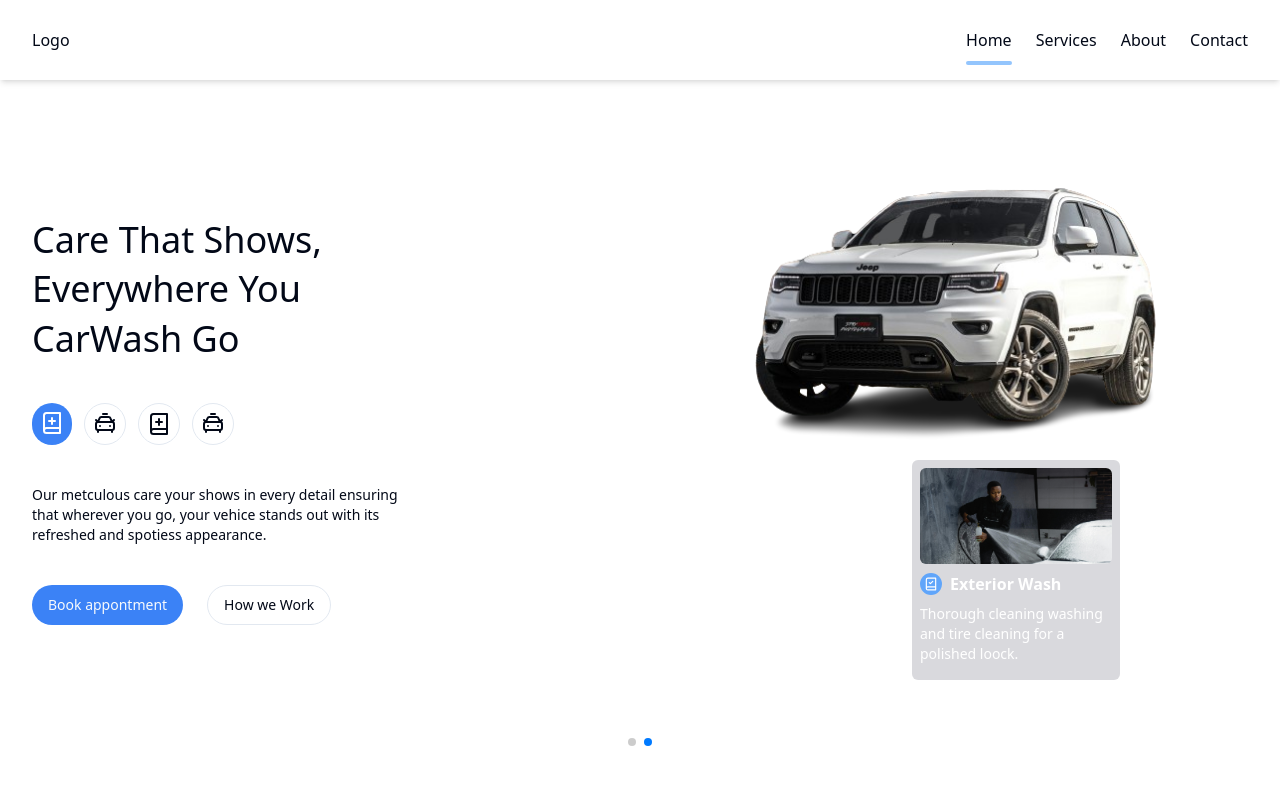
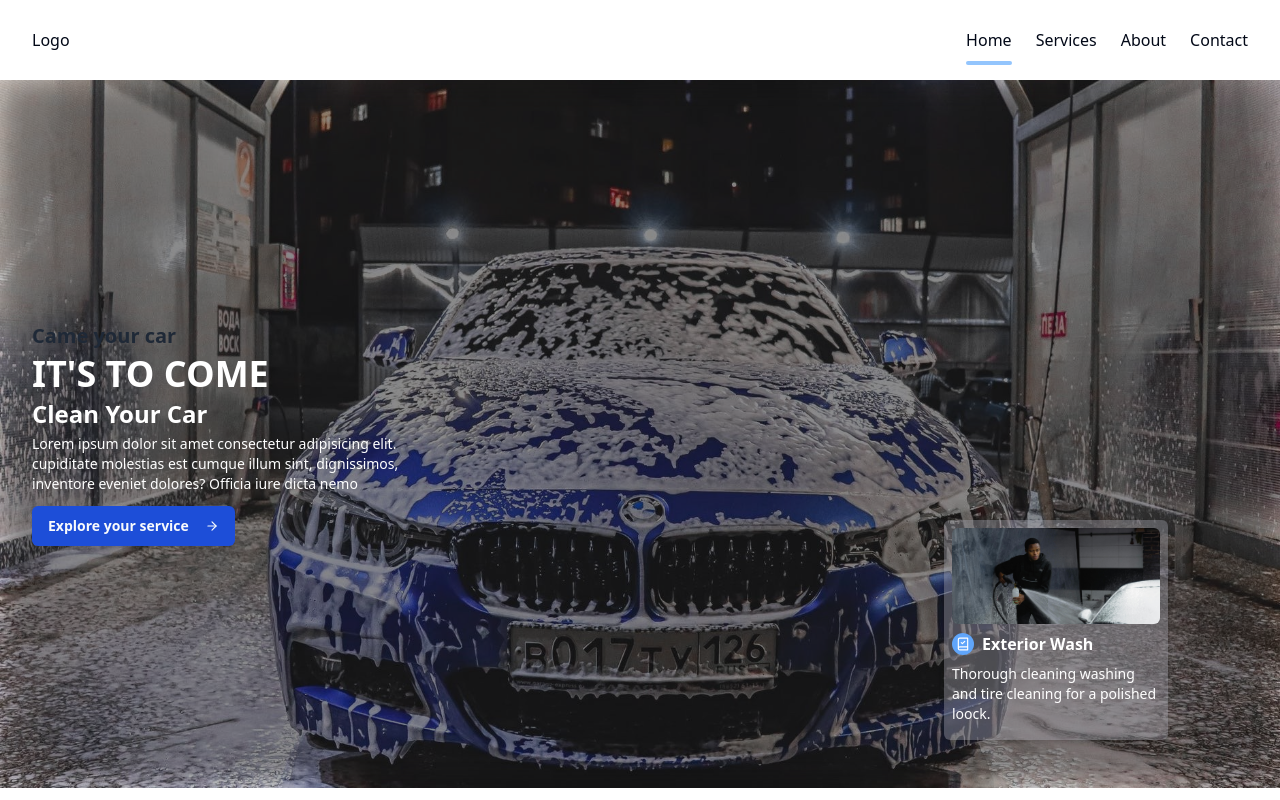
Before and after one commit to yuransimao/Carwash-website, a React (Vite) app: page / in a window 1280 px wide. Built offline with nearby package versions, Linux system fonts and the light colour scheme.

Commit message:
chore:update

```diff
--- a/src/components/ui/swiper.jsx
+++ b/src/components/ui/swiper.jsx
@@ -1,7 +1,7 @@
 import React from 'react';
 // Import Swiper React components
 import { Swiper, SwiperSlide } from 'swiper/react';
-import {BookPlus, CarTaxiFront  } from 'lucide-react'
+import {ArrowRight } from 'lucide-react'
 import Car from '@/assets/car.png'
 import ManCleaningCar from "@/assets/Limpacar.jpg"
 import { Button } from '../';
@@ -23,49 +23,40 @@ import { Pagination,Autoplay } from 'swiper/modules';
           clickable: true,
         }}
         autoplay={{
-            delay: 2000,
+            delay: 2500,
             disableOnInteraction: false,
           }}
         modules={[Autoplay,Pagination]}
 
-        className="mySwiper h-[85vh]"
+        className="mySwiper h-[88.5vh]"
       >
+
         <SwiperSlide>
-          <div className='h-full w-full flex px-8'>
-            <div className='flex flex-col justify-center gap-10 w-full h-full '>
-              <div>
-                <h2 className='text-4xl leading-snug '>Care That Shows,<br/> Everywhere You<br/> CarWash Go </h2>
-              </div>
+          <div className='h-full w-full flex px-8 image-1-slide relative after:h-full  after:w-full after:bg-zinc-900/50 after:absolute after:left-0 after:right-0 after:blur-lg after:z-10'>
 
-              <div className='flex  gap-3'>
-                <div className='p-2 bg-blue-500 rounded-full text-white cursor-pointer'><BookPlus /></div>
-                <div className='border-[1px] p-2 rounded-full transition-all ease-in-out duration-300 cursor-pointer hover:bg-blue-500 hover:text-white'><CarTaxiFront /></div>
-                <div className='border-[1px] p-2 rounded-full transition-all ease-in-out duration-300 cursor-pointer hover:bg-blue-500 hover:text-white'><BookPlus /></div>
-                <div className='border-[1px] p-2 rounded-full transition-all ease-in-out duration-300 cursor-pointer hover:bg-blue-500 hover:text-white'><CarTaxiFront /></div>
+
+            <div className='h-full w-full flex absolute z-20'>
+
+             <div className='h-full w-full flex flex-col gap-3 justify-center'>
+                <div className='flex flex-col gap-1'>
+                  <h5 className='font-semibold text-xl text-gray-800'>Came your car </h5>
+                  <h2 className='font-bold text-4xl text-white uppercase'>It's To Come</h2>
+                  <h3 className='font-semibold text-2xl text-white' >Clean Your Car</h3>
+                  <p className='text-sm text-white'>Lorem ipsum dolor sit amet consectetur adipisicing elit.<br/>cupiditate molestias est cumque illum sint, dignissimos, <br/>inventore eveniet dolores? Officia iure dicta nemo <br/></p>
                 </div>
                 <div>
-                <p className='text-sm text-justify'>
-                  Our metculous care your shows in every detail ensuring <br/> that wherever you go, your vehice stands out  with its <br/> refreshed and spotiess appearance.
-                </p>
-              </div>
-
-              <div className='flex gap-6 items-center justify-start'>
-                <div><Button className='bg-blue-500 rounded-full transition-all duration-300 hover:bg-blue-700'>Book appontment</Button></div>
-                <div><Button variant="outline" className="transition-all duration-300 hover:bg-blue-500 hover:text-white rounded-full">How  we Work</Button></div>
+                    <Button className="bg-blue-700 flex items-center gap-4 transition-all duration-300 hover:bg-blue-800">
+                      <h4 className='font-bold'>Explore your service</h4>
+                    <span><ArrowRight size={14}/></span></Button>
                   </div>
              </div>
               <div  className='w-full flex h-full relative items-end'>
-              <div className='w-full h-full'>
-                <img src={Car} alt="Car"  className='w-full'/>
-              </div>
 
-              <div className='absolute  right-32 bottom-20 bg-zinc-400/40   w-52  rounded-md'>
-
-                <div className='relative after:w-48 after:bg-zinc-800/100 after:blur-sm after:absolute after:right-32 p-2'>
-                <div className='h-24 w-48 rounded-md overflow-hidden blur-none'>
+                <div className='absolute  right-36 bottom-12 bg-zinc-400/40 shadow-md  w-56  rounded-md'>
+                  <div className='relative after:w-48  p-2'>
+                  <div className='h-24 w-52 rounded-md overflow-hidden blur-none'>
                     <img src={ManCleaningCar} alt="ManCleaningCar" className='w-full h-full object-cover'/>
                   </div>
-
                   <div  className='py-2 flex flex-col gap-2'>
                     <div className='flex items-center justify-start gap-2'>
                       <span className='bg-blue-400 p-1 rounded-full text-white'><BookCheck size={14}/></span>
@@ -78,56 +69,14 @@ import { Pagination,Autoplay } from 'swiper/modules';
 
               </div>
             </div>
-        </SwiperSlide>
-        <SwiperSlide>
-          <div className='h-full w-full flex px-8'>
-            <div className='flex flex-col justify-center gap-10 w-full h-full '>
-              <div>
-                <h2 className='text-4xl leading-snug '>Care That Shows,<br/> Everywhere You<br/> CarWash Go </h2>
-              </div>
 
-              <div className='flex  gap-3'>
-                <div className='p-2 bg-blue-500 rounded-full text-white cursor-pointer'><BookPlus /></div>
-                <div className='border-[1px] p-2 rounded-full transition-all ease-in-out duration-300 cursor-pointer hover:bg-blue-500 hover:text-white'><CarTaxiFront /></div>
-                <div className='border-[1px] p-2 rounded-full transition-all ease-in-out duration-300 cursor-pointer hover:bg-blue-500 hover:text-white'><BookPlus /></div>
-                <div className='border-[1px] p-2 rounded-full transition-all ease-in-out duration-300 cursor-pointer hover:bg-blue-500 hover:text-white'><CarTaxiFront /></div>
-              </div>
-              <div>
-                <p className='text-sm text-justify'>
-                  Our metculous care your shows in every detail ensuring <br/> that wherever you go, your vehice stands out  with its <br/> refreshed and spotiess appearance.
-                </p>
-              </div>
-
-              <div className='flex gap-6 items-center justify-start'>
-                <div><Button className='bg-blue-500 rounded-full transition-all duration-300 hover:bg-blue-700'>Book appontment</Button></div>
-                <div><Button variant="outline" className="transition-all duration-300 hover:bg-blue-500 hover:text-white rounded-full">How  we Work</Button></div>
-              </div>
-            </div>
-            <div  className='w-full flex h-full relative items-end'>
-              <div className='w-full h-full'>
-                <img src={Car} alt="Car"  className='w-full'/>
-              </div>
-
-              <div className='absolute  right-32 bottom-20 bg-zinc-400/40   w-52  rounded-md'>
-
-                <div className='relative after:w-48 after:bg-zinc-800/100 after:blur-sm after:absolute after:right-32 p-2'>
-                <div className='h-24 w-48 rounded-md overflow-hidden blur-none'>
-                  <img src={ManCleaningCar} alt="ManCleaningCar" className='w-full h-full object-cover'/>
-                </div>
-
-                <div  className='py-2 flex flex-col gap-2'>
-                  <div className='flex items-center justify-start gap-2'>
-                    <span className='bg-blue-400 p-1 rounded-full text-white'><BookCheck size={14}/></span>
-                    <h3 className='text-white text-base font-bold'> Exterior Wash</h3>
-                  </div>
-                  <p className='text-start font-medium text-white text-sm'>Thorough cleaning washing  and tire cleaning for a polished loock. </p>
-                </div>
-                </div>
-              </div>
 
           </div>
-          </div>
         </SwiperSlide>
+
+
+
+
 
 
       </Swiper>
--- a/src/styles/styles.css
+++ b/src/styles/styles.css
@@ -33,6 +33,22 @@
     --ring: 222.2 84% 4.9%;
 
     --radius: 0.5rem;
+  }
+
+  .image-1-slide{
+    background: url(../assets/carsw.jpeg);
+    background-position:100%;
+    background-size: cover;
+    height: 100%;
+
+  }
+
+  .image-2-slide{
+    background: url(../assets/carwash1.png);
+    background-position:100%;
+    background-size: cover;
+    height: 100%;
+
   }
 
   .dark {
```
Also changed, not shown: src/assets/carsw.jpeg (added), src/assets/carwash1.png (added). Lines whose indentation alone changed are shown as unchanged.
